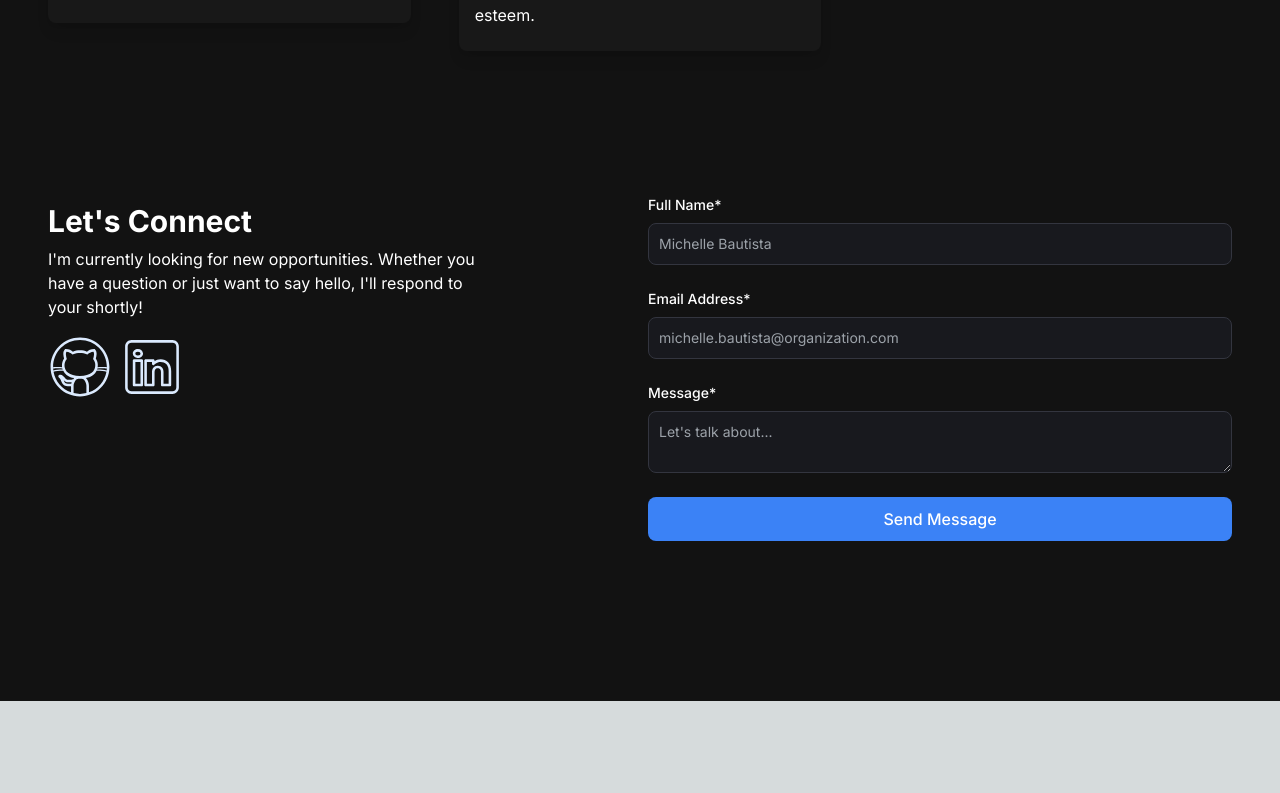
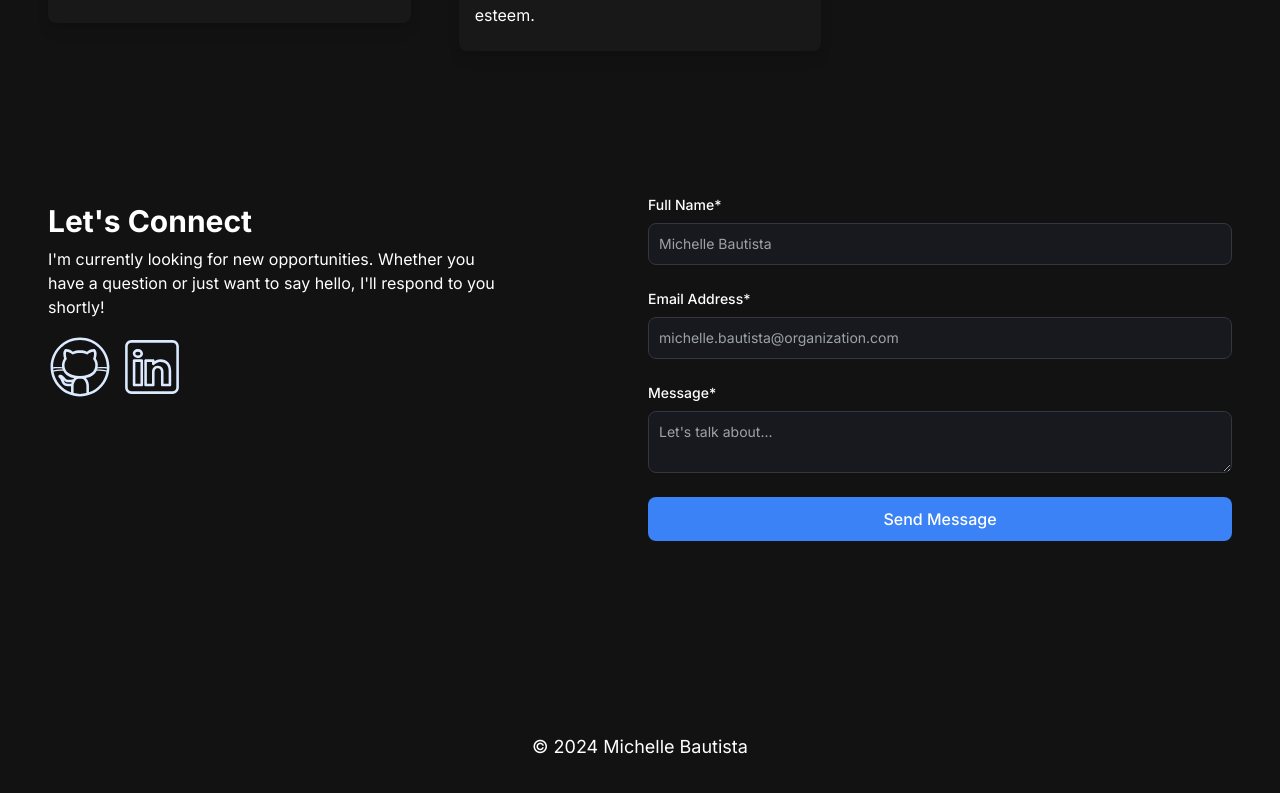
Before and after one commit to michellebau/portfolio, a Next.js app: page / in a window 1280 px wide. Shown: the part 2682-3475 px from the top of the page. Before the commit the page ends 3383 px from the top, so only its background shows below. Built offline with nearby package versions, Linux system fonts and the light colour scheme.

Commit message:
added footer

```diff
--- a/src/app/components/ContactSection.jsx
+++ b/src/app/components/ContactSection.jsx
@@ -16,6 +16,7 @@ const ContactSection = () => {
         // Your Google Form submission endpoint
         const endpoint = "https://docs.google.com/forms/u/1/d/e/1FAIpQLSflqs0freHfwp8matOfvNXojjw2mMtTak_iBomEjE3i3ssFhA/formResponse";
 
+        // I know this is not the most secure way but I am sending responses to a Google Form
         try {
             const response = await fetch(endpoint, {
                 method: "POST",
@@ -39,7 +40,7 @@ const ContactSection = () => {
                 <h5 className="text-3xl font-bold text-white my-2">Let&apos;s Connect</h5>
                 <p className="text-white mb-4 max-w-md">
                     {" "}
-                    I&apos;m currently looking for new opportunities. Whether you have a question or just want to say hello, I&apos;ll respond to your shortly!
+                    I&apos;m currently looking for new opportunities. Whether you have a question or just want to say hello, I&apos;ll respond to you shortly!
                 </p>
                 <div className="socials flex flex-row gap-2">
                     <Link href="https://github.com/michellebau" target="_blank">
--- /dev/null
+++ b/src/app/components/Footer.jsx
@@ -0,0 +1,16 @@
+"use client"
+import React from "react";
+import Link from "next/link";
+import Image from "next/image";
+
+const Footer = () => {
+  return (
+    <footer className="footer w-full">
+        <div className="flex justify-center items-center p-12 w-full text-white text-lg">
+            <p>&#169; 2024 Michelle Bautista</p>
+        </div>
+    </footer>
+  );
+};
+
+export default Footer;
--- a/src/app/page.js
+++ b/src/app/page.js
@@ -4,6 +4,7 @@ import HeroSection from "./components/HeroSection";
 import AboutSection from "./components/AboutSection";
 import ProjectsSection from "./components/ProjectsSection";
 import ContactSection from "./components/ContactSection";
+import Footer from "./components/Footer";
 
 export default function Home() {
   return (
@@ -14,6 +15,7 @@ export default function Home() {
         <AboutSection></AboutSection>
         <ProjectsSection />
         <ContactSection></ContactSection>
+        <Footer></Footer>
       </div>
     </main>
   );
```
